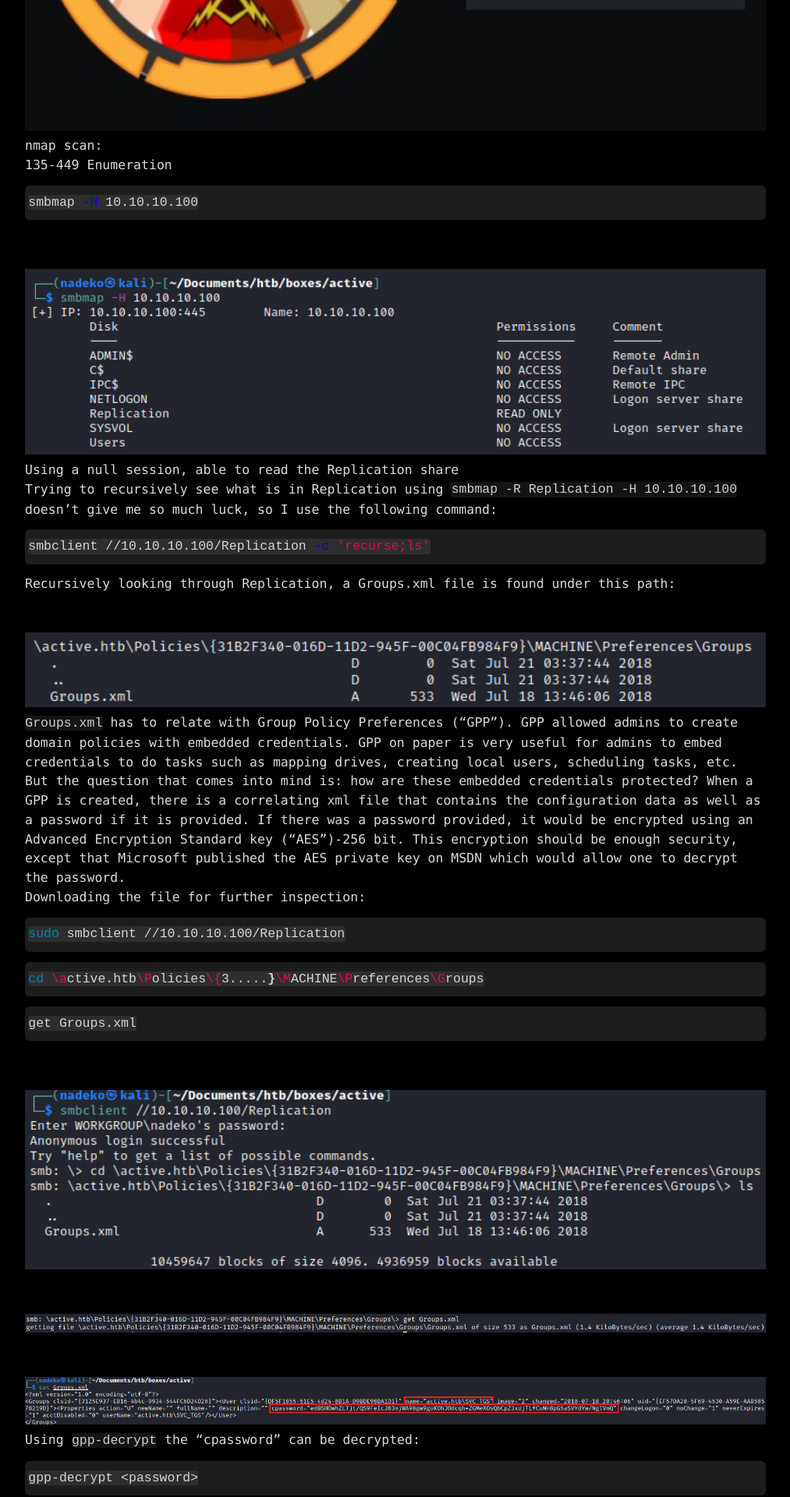
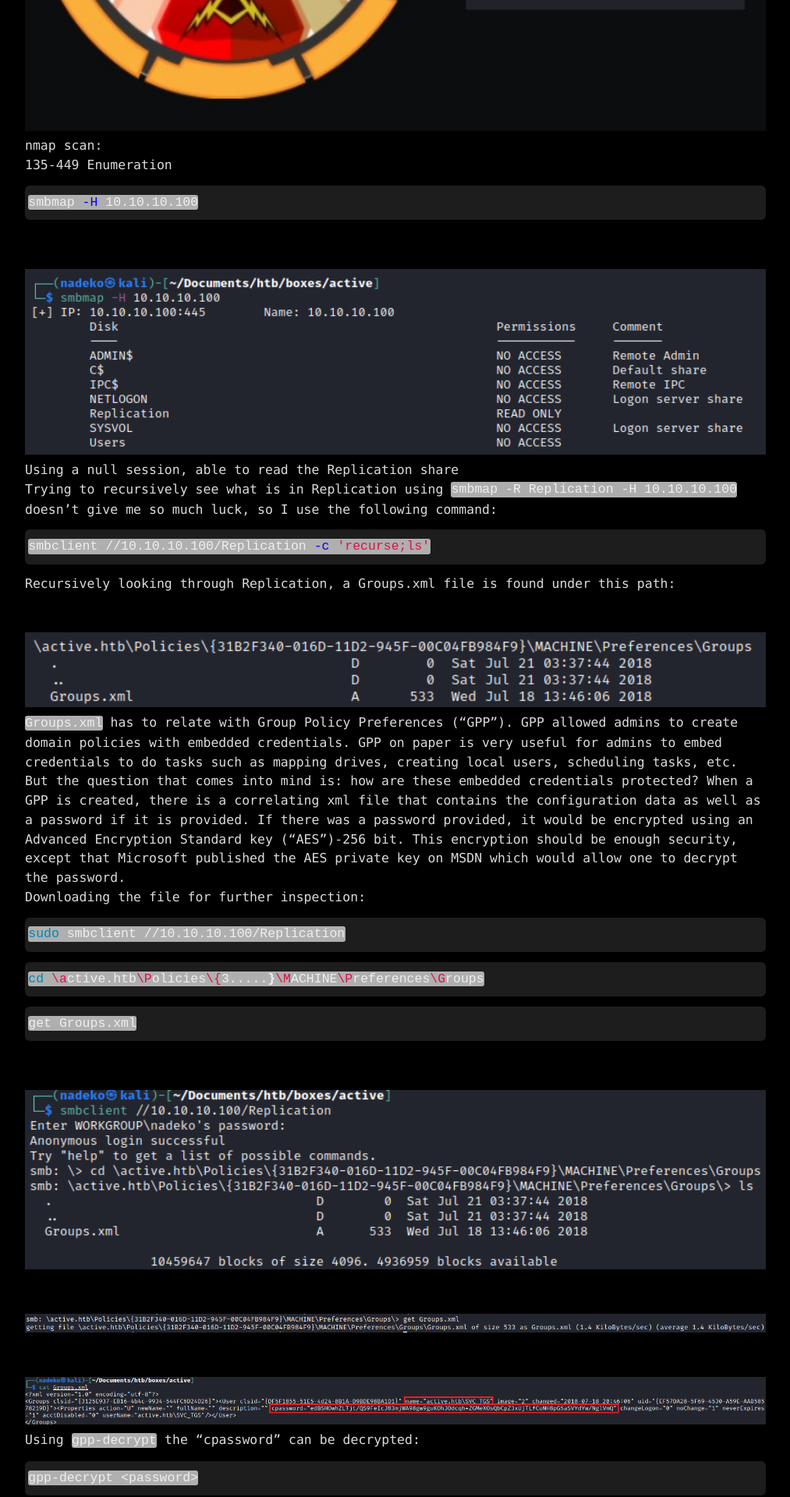
Before and after one commit to notbricey/brisee.github.io, a Jekyll site: the page built from _posts/2021-01-04-htb-active.md, in a window 1280 px wide. Shown: the part 548-2468 px from the top of the page at 78% size, without its empty margins (133-1146 px from the left). Built offline with Jekyll 4.4.1, drawn with Linux system fonts in a browser that asks for light colours.

Commit message:
Update base.scss

```diff
--- a/_sass/base.scss
+++ b/_sass/base.scss
@@ -24,7 +24,7 @@ p, ul, ol { margin: 0px;  color: $text-color; }
 a { text-decoration: underline;  color: $link-color; }
 a:hover { color: $background-color; background-color: $base-color; }
 .primary-text { color: $primary-color; }
-code { background-color: rgba(192,192,192,0.1);  border: none; border-radius: 3px; padding: 0.3px; font-size: 16.5px; color: rgba(255,255,255,0.8); }
+code { background-color: rgba(192,192,192,0.9);  border: none; border-radius: 3px; padding: 0.3px; font-size: 16.5px; color: rgba(255,255,255,0.8); }
 @media only screen and (max-device-width: 500px) { * { font-size: $mobile-font-size !important; } }
 /*h1:before { content: "#";  margin-right: 9px; }
 h2:before { content: "##";  margin-right: 9px; }
```
